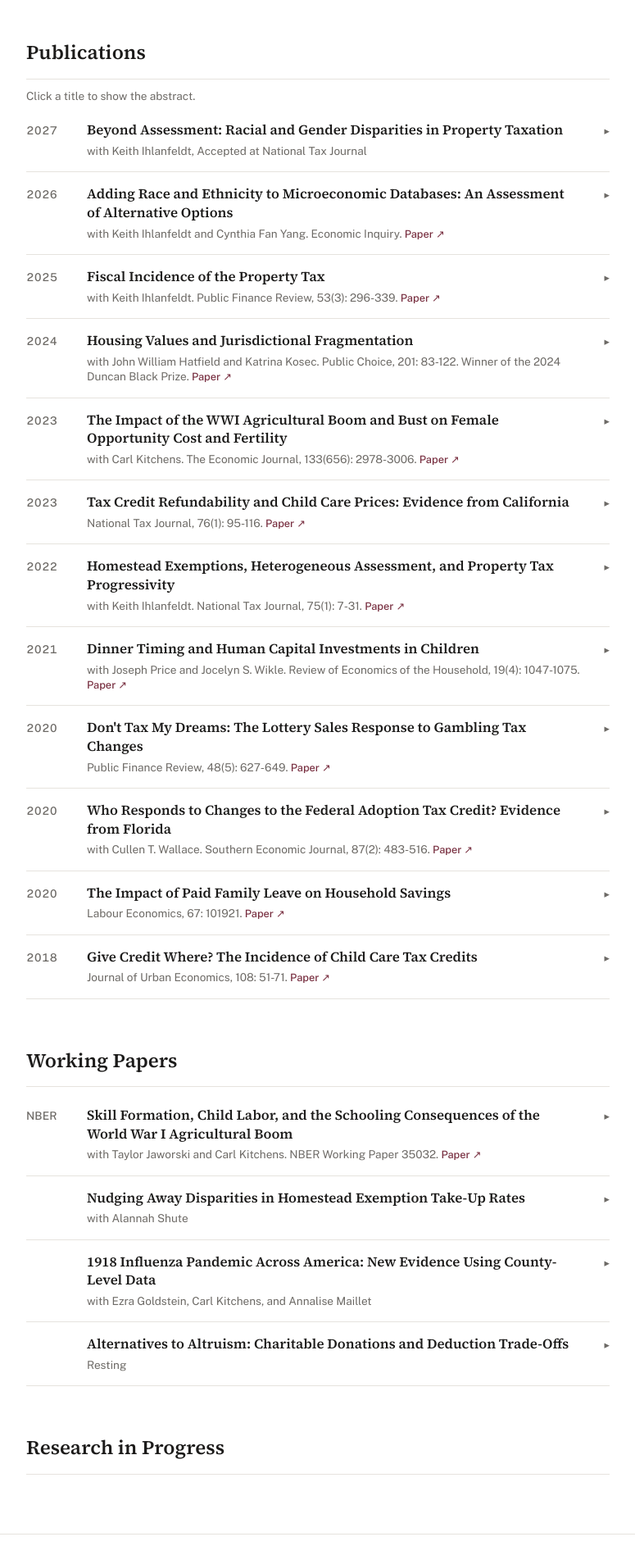
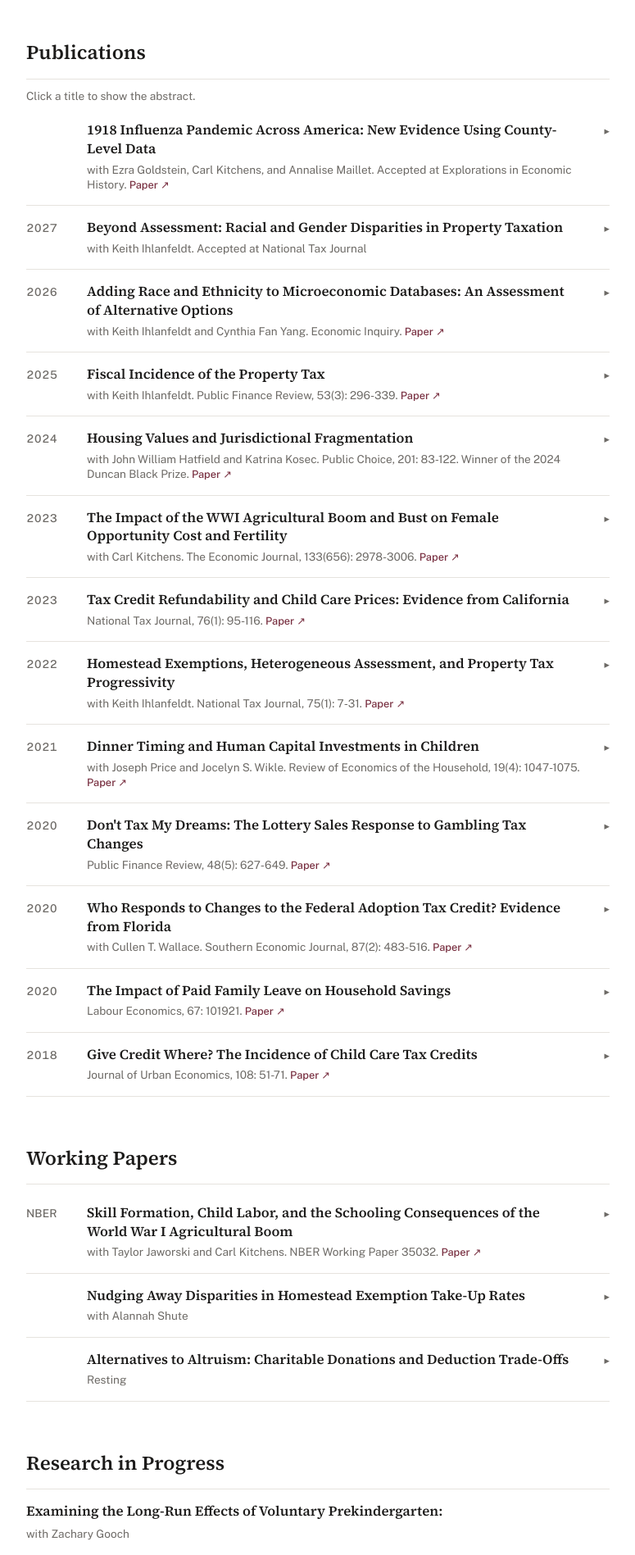
Before and after one commit to lukeprodgers/lukeprodgers.github.io, a plain HTML site: page index.html in a window 1280 px wide. Shown: the part 380-2277 px from the top of the page at 82% size, without its empty margins (252-1027 px from the left). Drawn offline with nearby package versions, Linux system fonts and the light colour scheme.

Commit message:
Update publications section with new paper details
Added details for the 1918 Influenza Pandemic paper and updated publication notes.

```diff
--- a/index.html
+++ b/index.html
@@ -296,11 +296,26 @@
     <h2>Publications</h2>
     <p class="section-note">Click a title to show the abstract.</p>
 
+    <details class="paper">
+      <summary>
+        <span class="year"></span>
+        <span class="paper-title">1918 Influenza Pandemic Across America: New Evidence Using County-Level Data
+          <span class="paper-meta">with Ezra Goldstein, Carl Kitchens, and Annalise Maillet. Accepted at Explorations in Economic History.  <a class="doi-inline" href="https://doi.org/10.1016/j.eeh.2026.101797" target="_blank" rel="noopener" onclick="event.stopPropagation()">Paper &#8599;</a></span>
+        </span>
+        <span class="chev" aria-hidden="true">&#9656;</span>
+      </summary>
+      <div class="paper-body">
+        <div class="abstract"><span class="abstract-label">Abstract</span>
+          Using a dose–response framework, we re-evaluate the 1918 Influenza Pandemic and its impact on educational attainment and occupation score across geographies in the United States. Our sample covers over 1800 counties in 35 states. We estimate that the 1918 Influenza had limited impact on long-run outcomes. We find different effects in rural and urban locations, with the urban net effect of the flu close to zero for educational attainment and occupational outcomes. Our estimates diverge from the prior literature due to differences in our linked sample and measure of flu intensity. Finally, we find suggestive evidence that fetal selection is a potential mechanism that partially explains why our estimates differ.
+        </div>
+      </div>
+    </details>
+
         <details class="paper">
       <summary>
         <span class="year">2027</span>
         <span class="paper-title">Beyond Assessment: Racial and Gender Disparities in Property Taxation
-          <span class="paper-meta">with Keith Ihlanfeldt, Accepted at National Tax Journal </span>
+          <span class="paper-meta">with Keith Ihlanfeldt. Accepted at National Tax Journal </span>
         </span>
         <span class="chev" aria-hidden="true">&#9656;</span>
       </summary>
@@ -513,22 +528,6 @@
     </details>
 
 
-
-    <details class="paper">
-      <summary>
-        <span class="year"></span>
-        <span class="paper-title">1918 Influenza Pandemic Across America: New Evidence Using County-Level Data
-          <span class="paper-meta">with Ezra Goldstein, Carl Kitchens, and Annalise Maillet</span>
-        </span>
-        <span class="chev" aria-hidden="true">&#9656;</span>
-      </summary>
-      <div class="paper-body">
-        <div class="abstract"><span class="abstract-label">Abstract</span>
-          Using a dose-response framework, we re-evaluate the 1918 Influenza Pandemic and its impact on educational attainment and occupation score across geographies in the United States. Our sample  covers over 1,800 counties in 35 states. We estimate that the 1918 Influenza had limited impact on long-run outcomes. We find different effects in rural and urban locations, with the urban net effect of the flu close to zero for educational attainment and occupational outcomes. Our estimates diverge from the prior literature due to differences in our linked sample and measure of flu intensity. Finally, we find suggestive evidence that fetal selection is a potential mechanism that partially explains why our estimates differ.
-        </div>
-      </div>
-    </details>
-
     <details class="paper">
       <summary>
         <span class="year"></span>
@@ -546,6 +545,8 @@
   <div class="wrap">
     <h2>Research in Progress</h2>
     <ul class="plain-list">
+      <li><span class="paper-title" style="font-size:1.05rem;">Examining the Long-Run Effects of Voluntary Prekindergarten:</span>
+        <span class="paper-meta">with Zachary Gooch</span></li>
     </ul>
   </div>
 </section>
```
